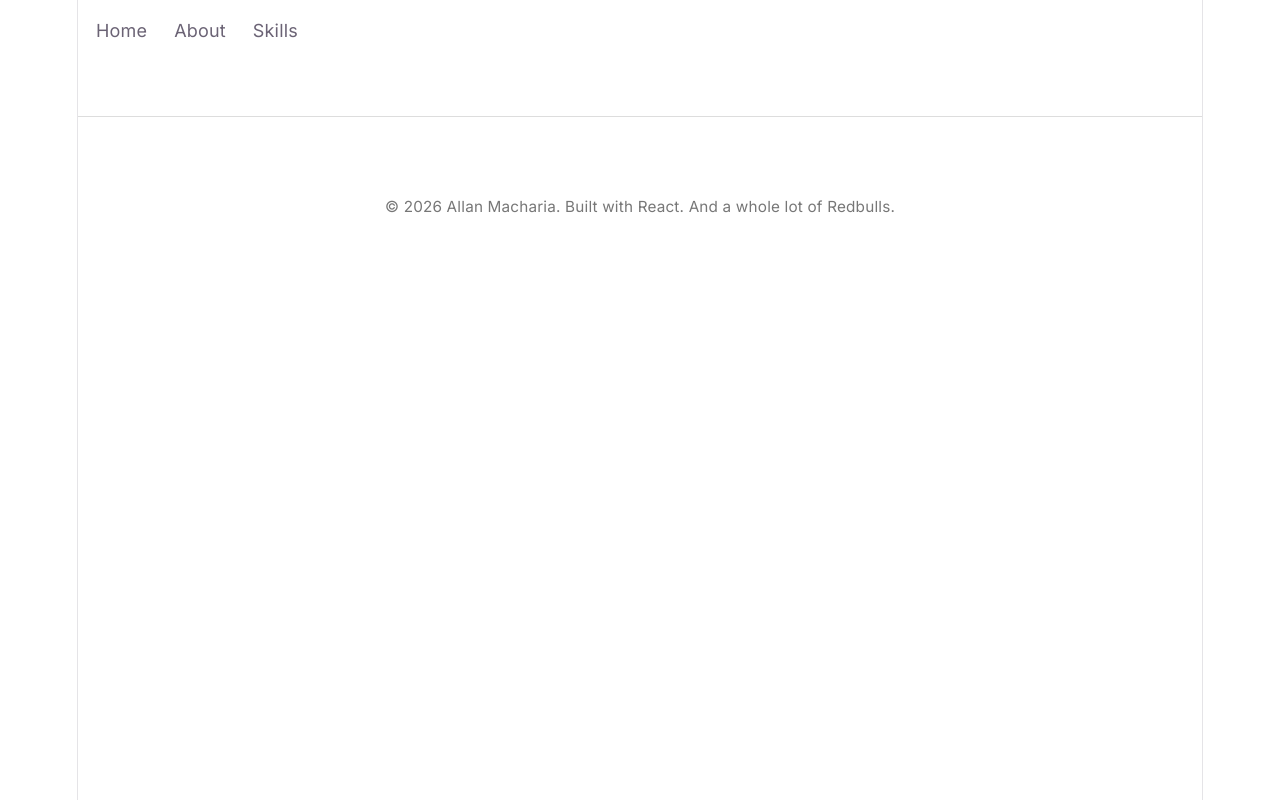
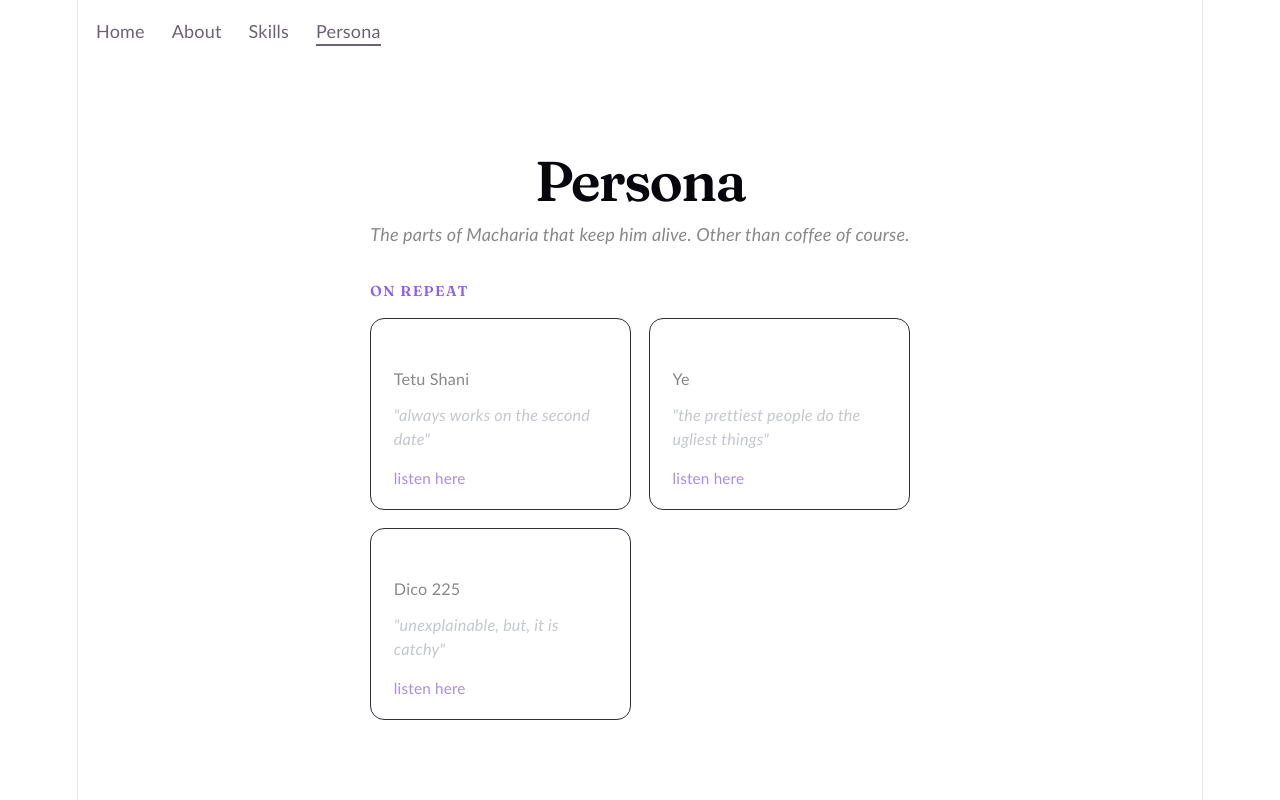
Before and after one commit to Mashaaa-him/Portfolio, a React (Vite) app: page /persona in a window 1280 px wide. Shown: the top 800 px of the page. Built offline with nearby package versions, Linux system fonts and the light colour scheme.

Commit message:
Changed fonts, added Persona page and moved currently component

```diff
--- a/src/App.css
+++ b/src/App.css
@@ -72,6 +72,7 @@
     display: flex;
     gap: 1.5rem;
     padding: 1rem;
+    font-family: 'Gill Sans', 'Gill Sans MT', Calibri, 'Trebuchet MS', sans-serif;
 }
 
 .navbar a {
@@ -80,7 +81,8 @@
 }
 
 .navbar a.active {
-    font-weight: bold;
+    font-weight: normal;
+    font-family: 'Gill Sans', 'Gill Sans MT', Calibri, 'Trebuchet MS', sans-serif;
     border-bottom: 2px solid currentColor;
 }
 
@@ -127,8 +129,9 @@
     padding-top: 1.5rem;
     border-top: 1px solid #2e303a;
     color: #888;
+    font-family: 'Gill Sans', 'Gill Sans MT', Calibri, 'Trebuchet MS', sans-serif;
     font-style: italic;
-    font-size: 0.95rem;
+    font-size: 1.0rem;
 }
 
 
@@ -176,26 +179,27 @@
     margin: 0 auto;
     padding: 0 1.5rem;
     text-align: center;
+    font-family: 'Gill Sans', 'Gill Sans MT', Calibri, 'Trebuchet MS', sans-serif;
 }
 
 .welcome-eyebrow{
-    font-size: 0.85;
-    letter-spacing: 0.1em;
+    font-size: 1.0rem;
+    letter-spacing: 0.1rem;
     text-transform: lowercase;
     color: #8b5cf6;
     margin-bottom: 1.5rem;
-    font-family: Cambria, Cochin, Georgia, Times, 'Times New Roman', serif;
+    font-family: 'Gill Sans', 'Gill Sans MT', Calibri, 'Trebuchet MS', sans-serif
 }
 .welcome-line {
-    font-size: 1.4rem;
+    font-size: 1.5rem;
     line-height: 1.5;
     color: #fff;
-    margin-bottom: 3.5rem;
-    font-family: 'Gill Sans', 'Gill Sans MT', Calibri, 'Trebuchet MS', sans-serif;
+    margin-bottom: 0.5rem;
+    font-family: 'Gill Sans', 'Gill Sans MT', Calibri, 'Trebuchet MS', sans-serif
 }
 
 .welcome-quote {
-    font-family: 'Lucida Sans', 'Lucida Sans Regular', 'Lucida Grande', 'Lucida Sans Unicode', Geneva, Verdana, sans-serif;
+    font-family: 'Gill Sans', 'Gill Sans MT', Calibri, 'Trebuchet MS', sans-serif;
     font-style: italic;
     margin-bottom: 0.25rem;
     color: #888;
@@ -204,8 +208,8 @@
 
 .welcome-links{
     display: flex;
-    gap: 2rem;
-    margin-top: 2rem;
+    gap: rem;
+    margin-top: 0rem;
 }
 
 .welcome-links a{
@@ -325,11 +329,8 @@
 }
 
 .about-signoff {
-  margin-top: 2.5rem;
-  padding-top: 1.5rem;
-  border-top: 1px solid #2e303a;
   font-style: italic;
-  color: #fff !important;
+
 }
 
 /* Phones and narrow windows: stack, and stop sticking */
@@ -345,3 +346,100 @@
     margin: 0 auto;
   }
 }
+
+.on-repeat {
+  margin-top: 3.5rem;
+  text-align: left;
+}
+
+.on-repeat h2 {
+  margin: 0 0 1rem;
+  font-size: 0.8rem;
+  letter-spacing: 0.1em;
+  text-transform: uppercase;
+  color: #8b5cf6;
+}
+
+.on-repeat-grid {
+  list-style: none;
+  margin: 0;
+  padding: 0;
+  display: grid;
+  grid-template-columns: repeat(auto-fill, minmax(260px, 1fr));
+  gap: 1rem;
+}
+
+.track {
+  padding: 1rem 1.25rem;
+  border: 1px solid #2e303a;
+  border-radius: 14px;
+  transition: border-color 0.15s ease, transform 0.15s ease;
+}
+
+.track:hover {
+  border-color: #8b5cf6;
+  transform: translateY(-2px);
+}
+
+.track-title {
+  margin: 0;
+  color: #fff;
+  font-family: 'Gill Sans', 'Gill Sans MT', Calibri, 'Trebuchet MS', sans-serif;
+  font-size: 1.05rem;
+}
+
+.track-artist {
+  margin: 0.15rem 0 0.6rem;
+  color: #888;
+  font-family: 'Gill Sans', 'Gill Sans MT', Calibri, 'Trebuchet MS', sans-serif;
+  font-size: 0.9rem;
+}
+
+.track-note {
+  margin: 0;
+  color: #c4c7cf;
+  font-family: 'Gill Sans', 'Gill Sans MT', Calibri, 'Trebuchet MS', sans-serif;
+  font-size: 0.9rem;
+  font-style: italic;
+  line-height: 1.5;
+}
+
+.track-link {
+  display: inline-block;
+  margin-top: 0.75rem;
+  color: #a78bfa;
+  font-family: 'Gill Sans', 'Gill Sans MT', Calibri, 'Trebuchet MS', sans-serif;
+  font-size: 0.85rem;
+  text-decoration: none;
+}
+
+.track-link:hover {
+  text-decoration: underline;
+}
+
+.home-currently {
+  max-width: 420px;
+  margin: 0 auto 3rem;
+  padding: 0 1.5rem;
+  font-family: 'Gill Sans', 'Gill Sans MT', Calibri, 'Trebuchet MS', sans-serif;
+}
+
+.home-currently .currently {
+  border-top: none;
+  padding-top: 0;
+}
+
+.page.persona {
+  max-width: 960px;
+  font-family: 'Gill Sans', 'Gill Sans MT', Calibri, 'Trebuchet MS', sans-serif;
+}
+
+.persona-intro {
+  color: #888;
+  font-family: 'Gill Sans', 'Gill Sans MT', Calibri, 'Trebuchet MS', sans-serif;
+  font-style: italic;
+}
+
+.persona .on-repeat {
+  margin-top: 2rem;
+}
--- a/src/App.jsx
+++ b/src/App.jsx
@@ -4,6 +4,7 @@ import Footer from './components/Footer'
 import Home from './pages/Home'
 import SkillsPage from './components/skills'
 import About from './pages/About'
+import Persona from './pages/Persona'
 
 function AppContent() {
   const location = useLocation()
@@ -16,6 +17,7 @@ function AppContent() {
         <Route path="/" element={<Home />} />
         <Route path='/about' element={<About />} />
         <Route path='/skills' element={<SkillsPage />} />
+        <Route path='/persona' element={<Persona />}/>
       </Routes>
       <Footer />
     </>
--- a/src/components/About.jsx
+++ b/src/components/About.jsx
@@ -1,4 +1,3 @@
-import Currently from './Currently'
 import aboutImg from '../assets/mash.jpeg'
 function About() {
   return (
@@ -9,7 +8,7 @@ function About() {
             <img src={aboutImg} alt="Macharia, making business calls" className='about-img' />
             <figcaption>exhibit A:</figcaption>
           </figure>
-          <Currently />
+
         </aside>
         <div className='about-text'>
           <p>Macharia is a Computer Science student at Kabarak University who genuinely believes that a well-placed semicolon can fix almost anything. (Almost)</p>
--- a/src/components/Navbar.jsx
+++ b/src/components/Navbar.jsx
@@ -6,6 +6,7 @@ function Navbar() {
         <NavLink to="/">Home</NavLink>
         <NavLink to="/about">About</NavLink>
         <NavLink to="/skills">Skills</NavLink>
+        <NavLink to="/persona">Persona</NavLink>
     </nav>
     )
 }
--- /dev/null
+++ b/src/components/OnRepeat.jsx
@@ -0,0 +1,25 @@
+import { music } from "../data/music";
+
+function OnRepeat () {
+    return (
+        <section className="on-repeat">
+            <h2>on repeat</h2>
+            <ul className="on-repeat-grid">
+                {music.map(({title, artist, note, href}) => (
+                    <li key={`${title}-${artist}`} className="track">
+                        <p className="track-title">{title}</p>
+                        <p className="track-artist">{artist}</p>
+                        <p className="track-note">{note}</p>
+                        {href && (
+                            <a href={href} target="_blank" rel="noreferrer" className="track-link">
+                                listen here
+                            </a>
+                        )}
+                    </li>
+                ))}
+            </ul>
+        </section>
+    )
+}
+
+export default OnRepeat
--- /dev/null
+++ b/src/data/music.js
@@ -0,0 +1,8 @@
+import { href } from "react-router-dom";
+
+export const music = [
+    { title: 'Stay', artist: 'Tetu Shani', note: '"always works on the second date"', href:'https://open.spotify.com/track/7DNkD7M8n7RdNOef3vkBs7?si=721996f1177a41e8'},
+    { title: 'All Falls Down', artist: 'Ye', note: '"the prettiest people do the ugliest things"', href:'https://open.spotify.com/track/5SkRLpaGtvYPhw02vZhQQ9?si=bbf3744edf3e43ad'},
+    { title: 'Ousmane Dembele', artist: 'Dico 225', note: '"unexplainable, but, it is catchy"', href:'https://open.spotify.com/track/3cGUl2zsyKx1zHFBjbtAnE?si=f2fee216d0e94f4f'},
+
+]
--- a/src/pages/Home.jsx
+++ b/src/pages/Home.jsx
@@ -1,7 +1,8 @@
-
+import Currently from '../components/Currently'
 
 function Home() {
   return (
+   <>
     <section className="welcome">
       <p className="welcome-eyebrow">macharia.dev</p>
       <p className="welcome-line">hey, I'm Macharia. welcome to my corner of the internet</p>
@@ -13,6 +14,10 @@ function Home() {
       </div>
     </section>
 
+    <div className='home-currently'>
+    <Currently />
+    </div>
+</>
   )
 }
 
--- /dev/null
+++ b/src/pages/Persona.jsx
@@ -0,0 +1,13 @@
+import OnRepeat from "../components/OnRepeat";
+
+function Persona() {
+    return (
+        <section className="page persona">
+            <h1>Persona</h1>
+            <p className="persona-intro">The parts of Macharia that keep him alive. Other than coffee of course.</p>
+            <OnRepeat />
+        </section>
+    )
+}
+
+export default Persona
```
